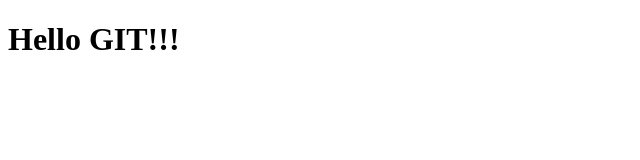
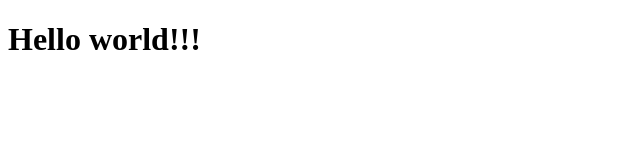
Before and after one commit to dordawi/git-course-4, a plain HTML site: page index.html in a window 1280 px wide. Shown: the full height of the page, 0-640 px from the left. Drawn offline with Linux system fonts and the light colour scheme.

Commit message:
hello worldgit status! added to index html

```diff
--- a/index.html
+++ b/index.html
@@ -7,6 +7,6 @@
     <title>ISA GIT-course-4</title>
   </head>
   <body>
-    <h1>Hello GIT!!!</h1>
+    <h1>Hello world!!!</h1>
   </body>
 </html>
```
